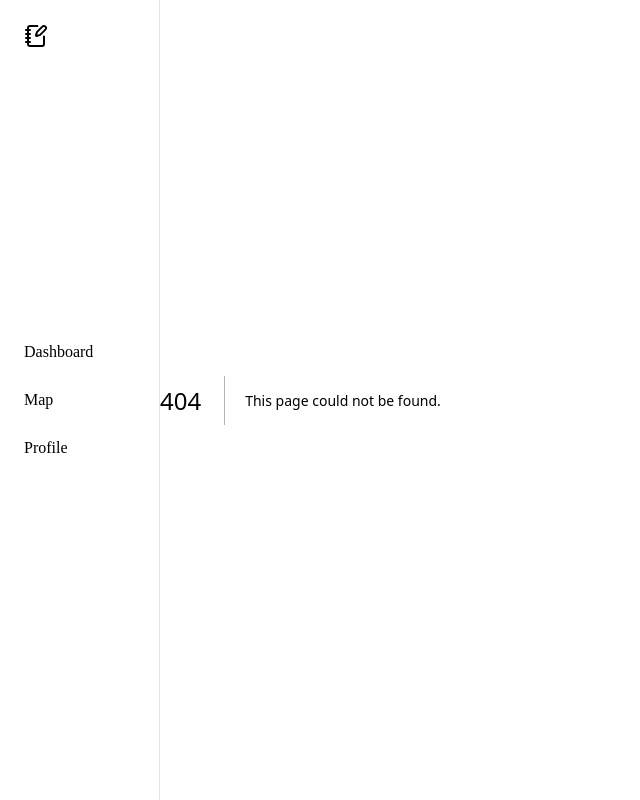
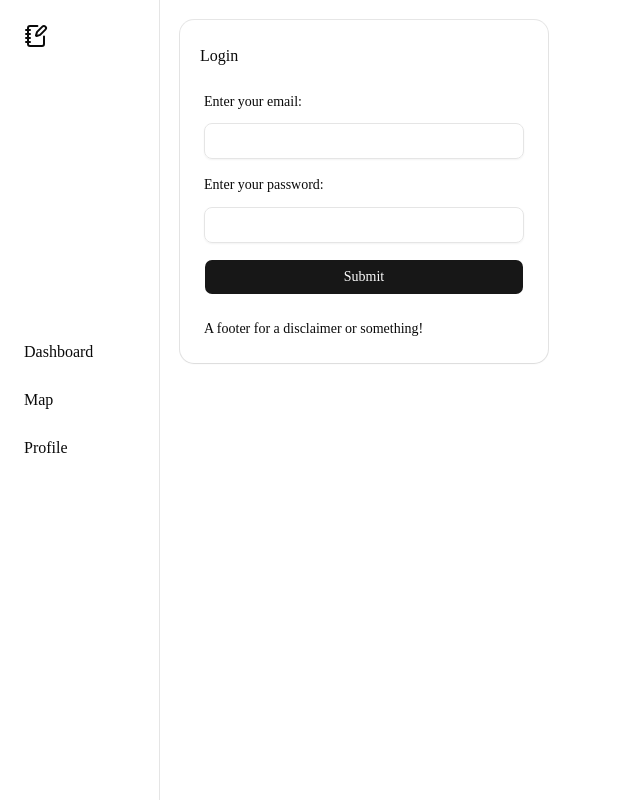
Before and after one commit to Logan-Lutolf/team-tuples-crm, a Next.js app: page /login in a window 1280 px wide. Before the commit this address had no page. Shown: the whole page, without its empty margins (0-640 px from the left). Built offline with nearby package versions, Linux system fonts and the light colour scheme.

Commit message:
skeleton for login page and form

```diff
--- /dev/null
+++ b/app/login/actions.ts
@@ -0,0 +1,7 @@
+
+
+
+
+export async function attemptLogin(formData: FormData) {
+
+}
--- /dev/null
+++ b/app/login/login-form.tsx
@@ -0,0 +1,40 @@
+
+
+import { Field, FieldLabel } from "@/components/ui/field";
+import { attemptLogin } from "./actions";
+import { Input } from "@/components/ui/input";
+import { Button } from "@/components/ui/button";
+
+
+
+
+export async function LoginForm() {
+    return (
+        <form className="flex flex-col gap-4">
+            <Field>
+                <FieldLabel>Enter your email:</FieldLabel>
+                <Input
+                    name="email"
+                    type="email"
+                    placeholder=""
+                    size={35}
+                />
+            </Field>
+
+            <Field>
+                <FieldLabel htmlFor="password"> Enter your password:</FieldLabel>
+                <Input
+                    name="password"
+                    type="password"
+                    placeholder=""
+                />
+            </Field>
+
+            <Button
+                type="submit"
+            >
+                Submit
+            </Button>
+        </form>
+    )
+}
--- /dev/null
+++ b/app/login/page.tsx
@@ -0,0 +1,19 @@
+import { Card, CardContent, CardFooter, CardTitle } from "@/components/ui/card";
+import { LoginForm } from "./login-form";
+
+
+
+
+export default function LoginPage() {
+    return (
+        <div className="flex flex-col m-5">
+            <Card>
+                <CardTitle className="ml-5">Login</CardTitle>
+                <CardContent>
+                    <LoginForm/>
+                </CardContent>
+                <CardFooter>A footer for a disclaimer or something!</CardFooter>
+            </Card>
+        </div>
+    )
+}
```
